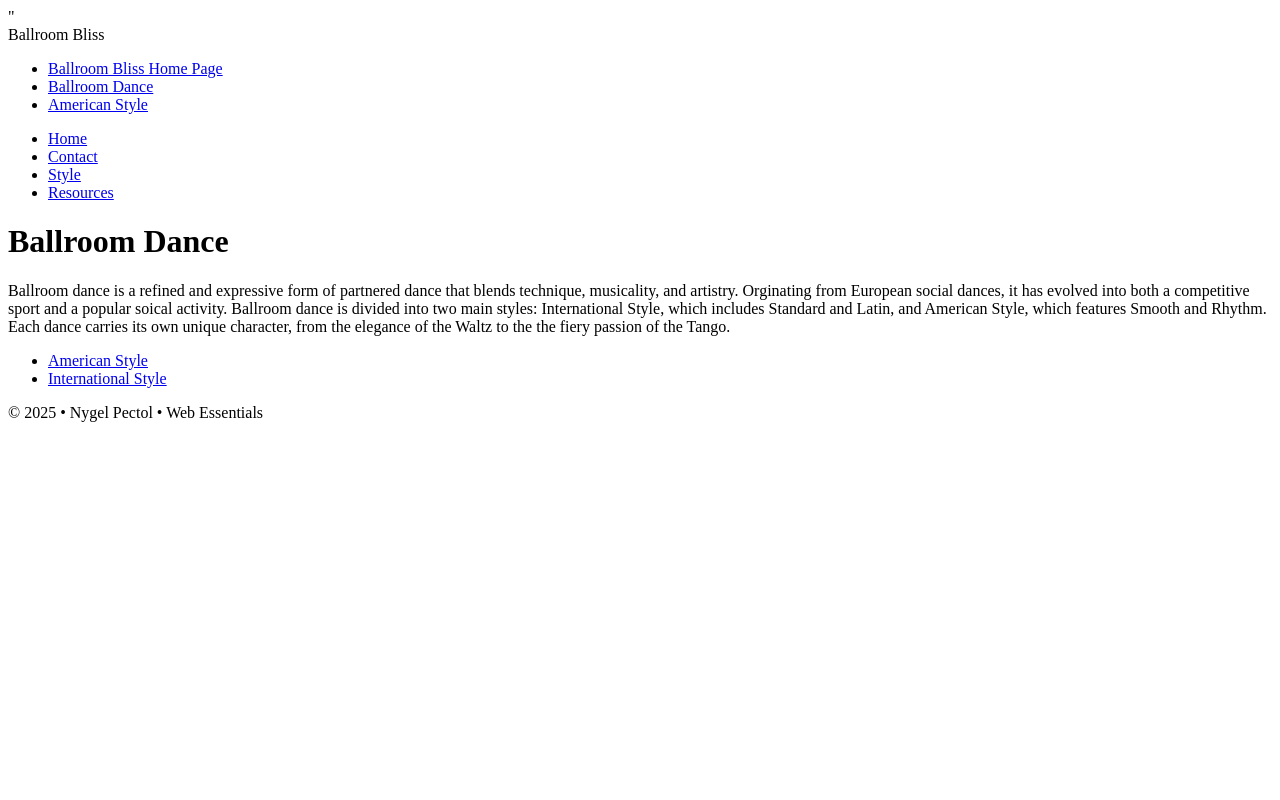
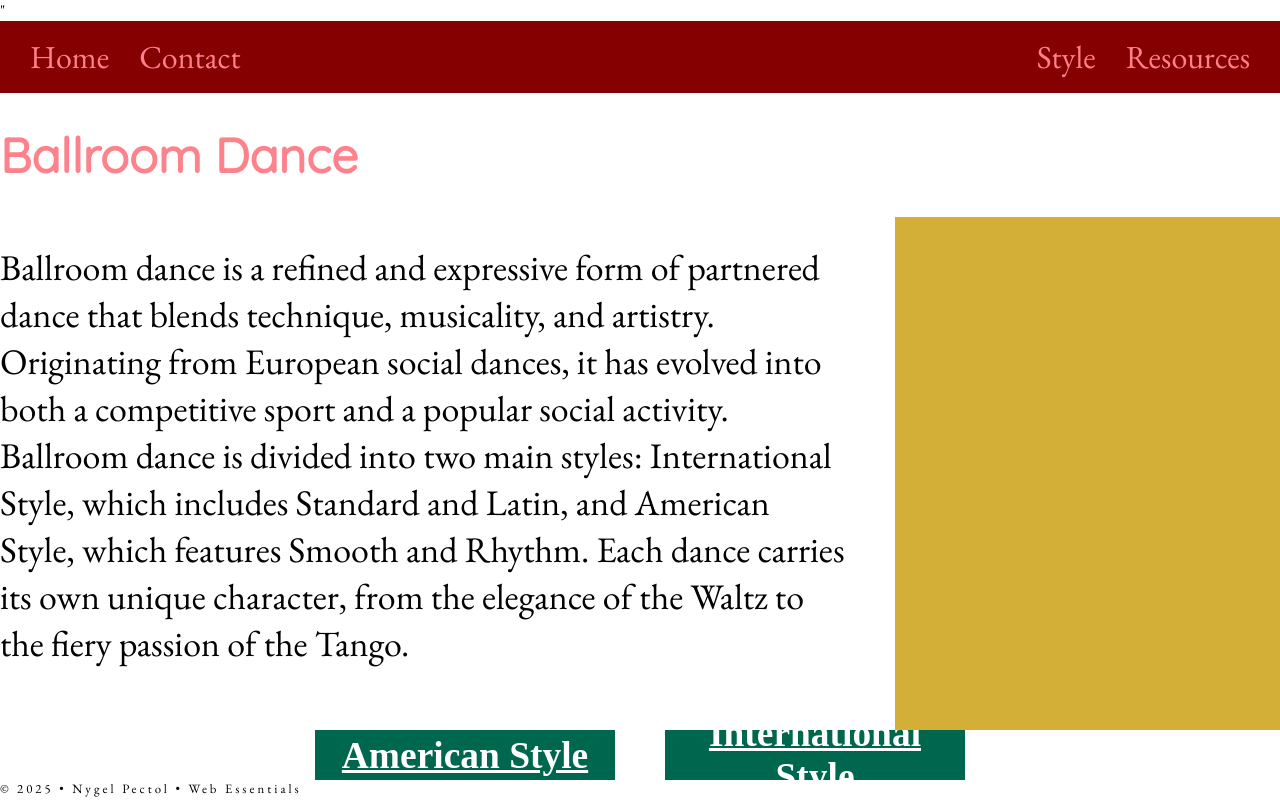
Before and after one commit to Fpa2890/BallroomBliss, a plain HTML site: page ballroom.html in a window 1280 px wide. Drawn offline with nearby package versions, Linux system fonts and the light colour scheme; a web font is replaced by a local one.

Commit message:
Update ballroom.html

```diff
--- a/ballroom.html
+++ b/ballroom.html
@@ -6,40 +6,50 @@
         <meta name="viewport" content="width=device-width, initial-scale=1.0">
         <meta name="description" content="Learn about the ballroom dance styles and culture">"
         <title>Ballroom Bliss: Ballroom Dance</title>
+        <link rel="stylesheet" href="american.css">
         <link rel="preconnect" href="https://fonts.googleapis.com">
         <link rel="preconnect" href="https://fonts.gstatic.com" crossorigin>
         <link href="https://fonts.googleapis.com/css2?family=EB+Garamond&family=Great+Vibes&family=Playfair:opsz,wght@5..1200,300&family=Quicksand&display=swap" rel="stylesheet">
     </head>
 
-    <body>
+     <body>
         <!-- start the page head -->
-        <header>
-            <span>Ballroom Bliss</span>
+        <header class="site-header">
+            <nav class="nav-bar">
+                <ul class="nav-links left">
+                    <li><a href="index.html" target=_blank>Home</a></li>
+                    <li><a href="contact.html" target=_blank>Contact</a></li>
+                </ul>
+
+            <div class="logo-space">
+                <!-- Insert logo image here -->
+            </div>
+
+                <ul class="nav-links right">
+                 <li><a href="ballroom.html" target=_blank>Style</a></li>
+                 <li><a href="resources.html" target=_blank>Resources</a></li>
+                </ul>
+            </nav>
         </header>
 
-        <!-- start the page navigation -->
-        <nav>
-            <ul>
-                <li><a href="index.html"> Ballroom Bliss Home Page </a></li>
-                <li><a href="ballroom.html"> Ballroom Dance </a></li>
-                <li><a href="american.html"> American Style</a></li>
-            </ul>
-        </nav>
         <!-- start the main content -->
         <main>
-            <ul>
-                <li class="li-1"><a href="index.html" target=_blank>Home</a></li>
-                <li class="li-1"><a href="contact.html" target=_blank>Contact</li>
-                <li class="li-1"><a href="ballroom.html" target=_blank>Style</a></li>
-                <li class="li-1"><a href="resources.html" target=_blank>Resources</a></li>
-            </ul>
-        <h1>Ballroom Dance</h1>
-        <p>Ballroom dance is a refined and expressive form of partnered dance that blends technique, musicality, and artistry. Orginating from European social dances, it has evolved into both a competitive sport and a popular soical activity. Ballroom dance is divided into two main styles: International Style, which includes Standard and Latin, and American Style, which features Smooth and Rhythm. Each dance carries its own unique character, from the elegance of the Waltz to the the fiery passion of the Tango.</p>
+            <h1>Ballroom Dance</h1>
+                <div class="container2">
+                    <p>Ballroom dance is a refined and expressive form of partnered dance that blends technique, musicality, and artistry. Originating from European social dances, it has evolved into both a competitive sport and a popular social activity. Ballroom dance is divided into two main styles: International Style, which includes Standard and Latin, and American Style, which features Smooth and Rhythm. Each dance carries its own unique character, from the elegance of the Waltz to the fiery passion of the Tango.</p>
+                    <div class="rectangle"></div>
+                 </div>
+
+            <div class="container">
+                <div class="rectangles rectangle1">
+                    <h3><a href="american.html" target=_blank>American Style</a></h3>
+                </div>
+                <div class="rectangles rectangle2">
+                    <h3><a href="international.html" target=_blank>International Style</a></h3>
+                </div>
+            </div>
+
         </main>
-        <ul>
-            <li class="li-2"><a href="american.html" target=_blank>American Style</a></li>
-            <li class="li-2"><a href="international.html" target=_blank>International Style</a></li>
-        </ul>
         <!-- start the page footer -->
         <footer>
             <p>&copy; 2025 &bull; Nygel Pectol &bull; Web Essentials </p>
```
